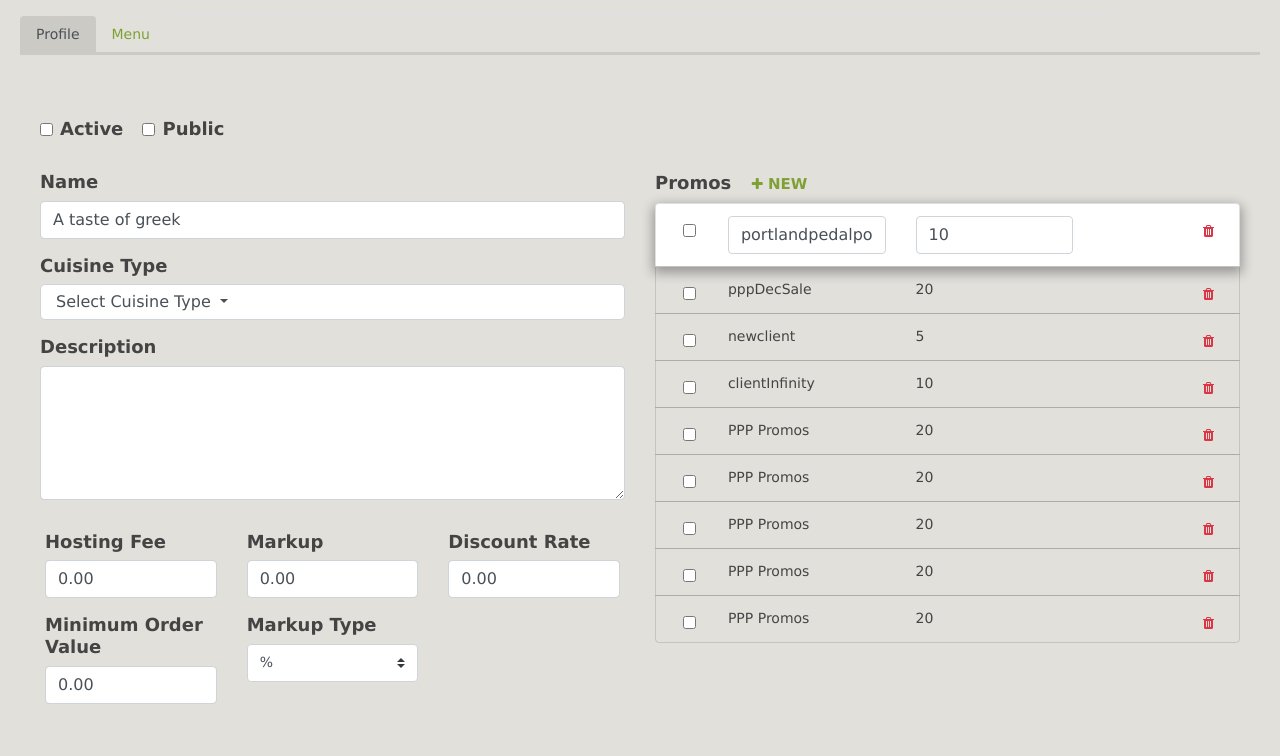
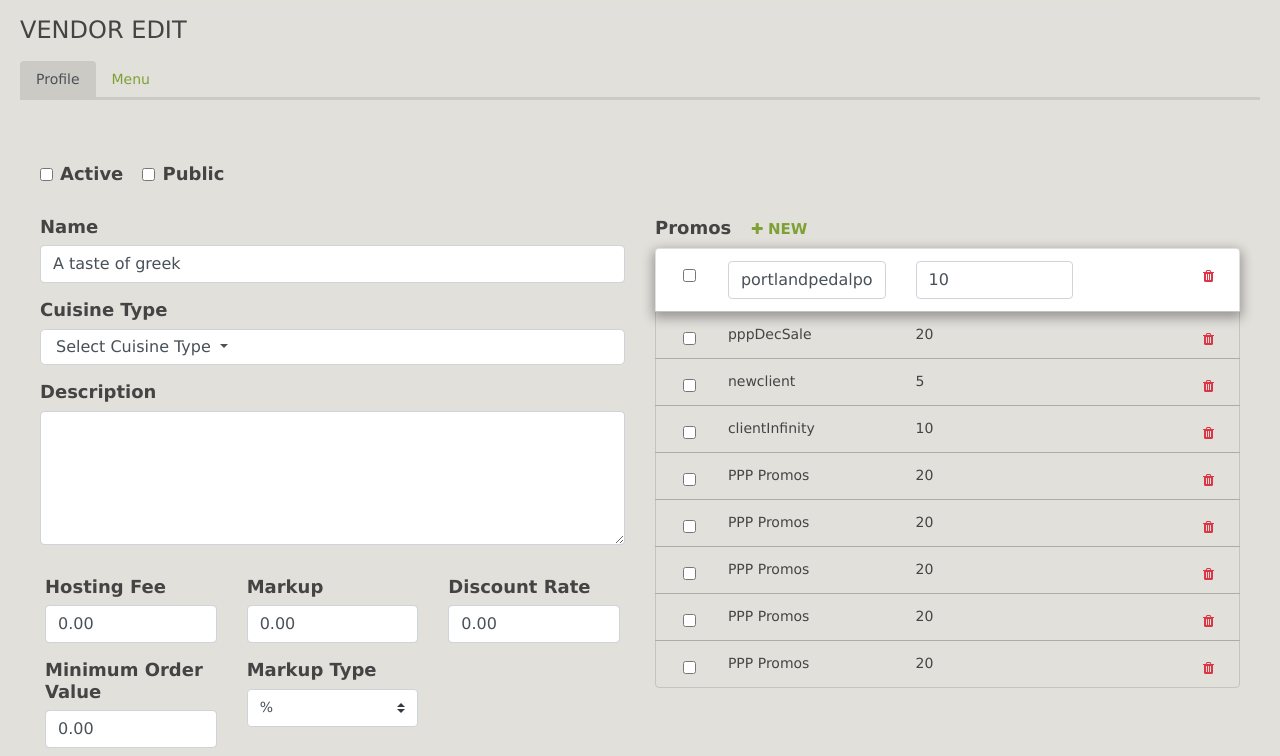
Before and after one commit to ArthurBaduyen/portlandPedalPower, a website: page PPP/application/index.html in a window 1280 px wide. Shown: the part 199-955 px from the top of the page. Drawn offline with nearby package versions, Linux system fonts and the light colour scheme; a script that the page names is missing; files whose address does not match are found by name.

Commit message:
vendor edit title

```diff
--- a/PPP/application/index.html
+++ b/PPP/application/index.html
@@ -66,6 +66,9 @@
 	<div class="container-fluid chromedia">
 		<div class="row">
 			<div class="col-md-12 col">
+				<h3 class="pull-left pb-2">
+					VENDOR EDIT
+				</h3>
 				<ul class="nav nav-tabs" id="myTab" role="tablist">
 					<li class="nav-item">
 						<a class="nav-link active" id="profile-tab" data-toggle="tab" href="#profile" role="tab" aria-controls="home" aria-selected="true">Profile</a>
```
